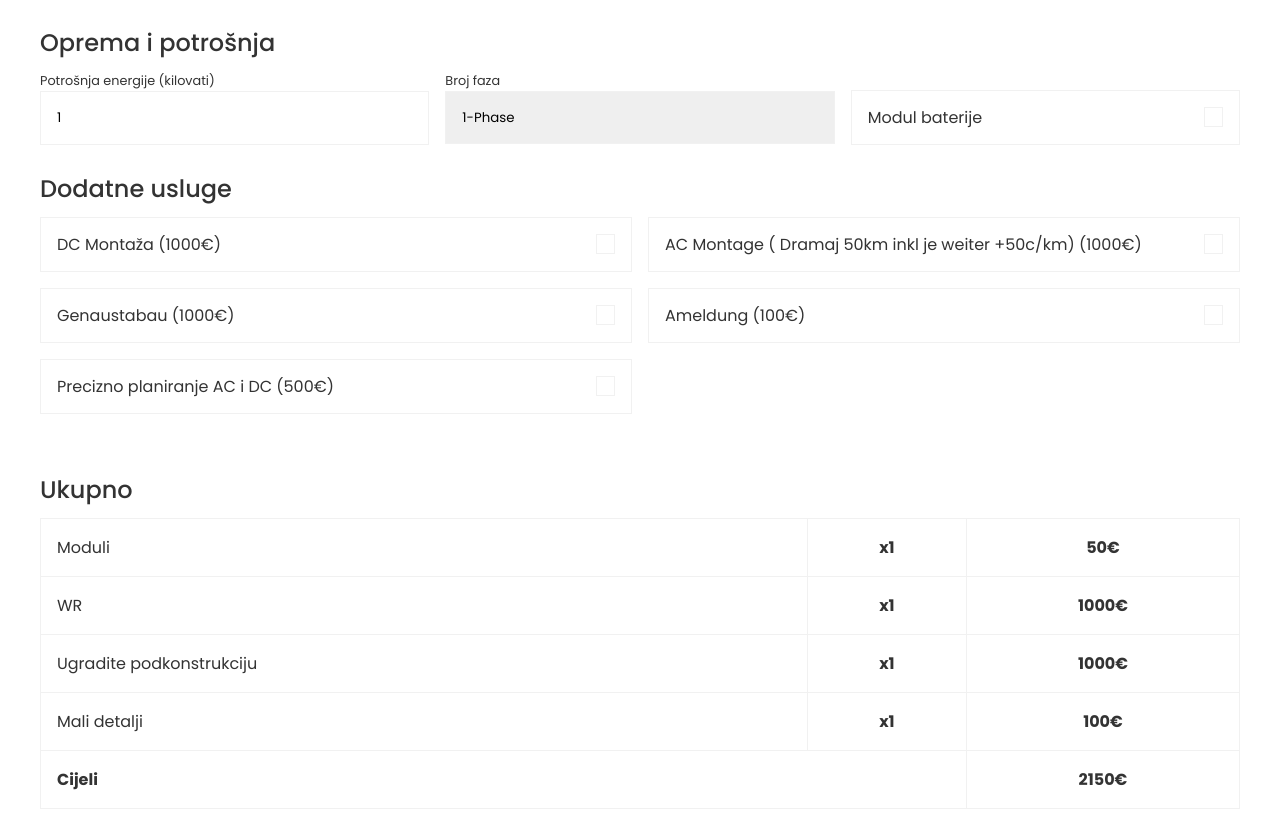
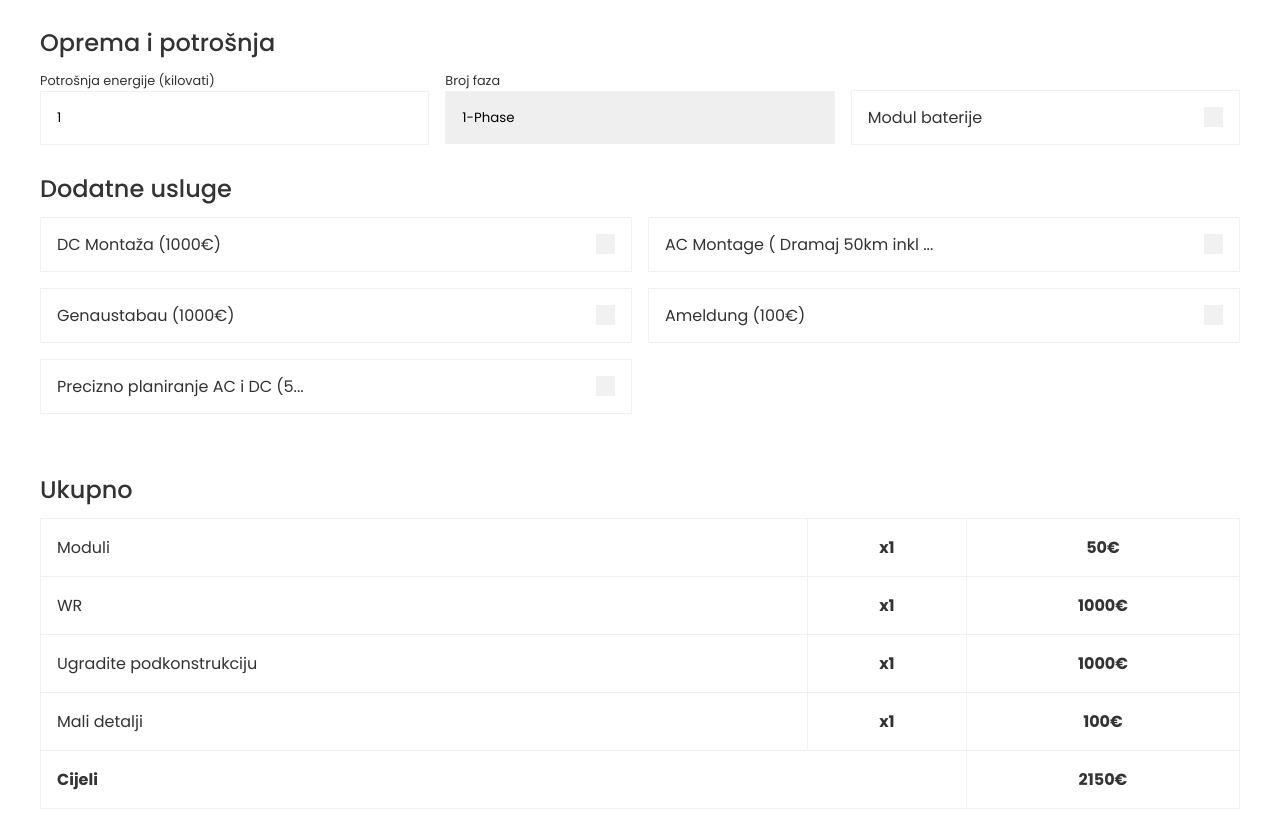
Before and after one commit to Nitrosick/Adites, a Nuxt app: page /calculator in a window 1280 px wide. Shown: the part 1320-2160 px from the top of the page. Built offline with nearby package versions, Linux system fonts and the light colour scheme.

Commit message:
Checkbox label fix

```diff
--- a/components/app/LangSwitcher.vue
+++ b/components/app/LangSwitcher.vue
@@ -21,10 +21,10 @@ watch(lang, (newLang) => {
   store.changeLanguage(newLang)
 })
 
-onBeforeMount(() => {
+onMounted(() => {
   const storageLang = localStorage.getItem('language')
 
-  if (storageLang) {
+  if (storageLang && ['en', 'de', 'hr'].includes(storageLang)) {
     store.changeLanguage(storageLang)
     lang.value = storageLang
   } else {
@@ -40,7 +40,6 @@ onBeforeMount(() => {
     font-weight: 600;
     padding: 0 1rem;
     border: none;
-    background-color: transparent;
   }
 }
 </style>
--- a/components/field/Checkbox.vue
+++ b/components/field/Checkbox.vue
@@ -1,5 +1,8 @@
 <template>
-  <div class="checkbox-container">
+  <div
+    class="checkbox-container"
+    :title="label.length >= limit ? label : undefined"
+  >
     <div
       class="checkbox"
       :class="{ 'checkbox-disabled': disabled }"
@@ -9,7 +12,7 @@
         :for="id"
         class="checkbox-label"
       >
-        {{ label }}
+        {{ preparedLabel }}
       </label>
       <label class="checkbox-custom">
         <input
@@ -34,7 +37,13 @@ const props = defineProps({
   attrs: { type: Object, default: () => {}}
 })
 
+const limit = 30
 const model = defineModel({ default: null })
+
+const preparedLabel = computed(() => {
+  if (props.label.length < limit) return props.label
+  return props.label.substring(0, limit) + '...'
+})
 </script>
 
 <style lang="scss" scoped>
@@ -55,14 +64,10 @@ const model = defineModel({ default: null })
     display: block;
     width: 1.2rem;
     height: 1.2rem;
-    border: 1px solid $color-grey-3;
+    background-color: $color-grey-3;
     margin-right: 1rem;
     transition: background-color 0.3s;
     cursor: pointer;
-
-    &:hover {
-      background-color: $color-grey-3;
-    }
   }
 
   &-custom:has(.checkbox-field:checked) {
@@ -71,22 +76,12 @@ const model = defineModel({ default: null })
 
   &-field {
     transform: scale(0);
-    // position: relative;
-    // opacity: 0;
-    // width: 1.2rem;
-    // height: 1.2rem;
-    // margin: 0;
-    // margin-right: 1rem;
-    // padding: 0;
-    // accent-color: $color-primary;
-    // cursor: pointer;
   }
 
   &-label {
     flex-grow: 1;
     padding: 0 1rem;
-    overflow: hidden;
-    text-overflow: ellipsis;
+    white-space: nowrap;
     cursor: pointer;
   }
 }
--- a/components/page/calculator/Roof.vue
+++ b/components/page/calculator/Roof.vue
@@ -10,10 +10,11 @@
     >
       <div
         class="roof-top"
+        :class="{
+          'roof-single-slope': +data.slopes === 1,
+          'roof-metal': data.roofType === 'metal'
+        }"
         :style="{
-          height: `${+data.slopes === 2 ? 50 : 100}%`,
-          maxHeight: `${+data.slopes === 2 ? '50%' : 'initial'}`,
-          backgroundImage: `url(/images/${data.roofType === 'tiles' ? 'tiles' : 'metal'}.jpg)`,
           backgroundSize: `${panel.width / data.length * (data.roofType === 'tiles' ? 5 : 15)}% auto`,
           gridTemplateColumns: `repeat(${along}, 1fr)`,
           gridTemplateRows: `repeat(${across}, 1fr)`
@@ -28,8 +29,8 @@
       <div
         v-if="+data.slopes === 2"
         class="roof-bottom"
+        :class="{ 'roof-metal': data.roofType === 'metal' }"
         :style="{
-          backgroundImage: `url(/images/${data.roofType === 'tiles' ? 'tiles' : 'metal'}.jpg)`,
           backgroundSize: `${panel.width / data.length * (data.roofType === 'tiles' ? 5 : 15)}% auto`,
           gridTemplateColumns: `repeat(${along}, 1fr)`,
           gridTemplateRows: `repeat(${across}, 1fr)`
@@ -105,6 +106,7 @@ const across = computed(() => Math.floor((props.data.width / (+props.data.slopes
     display: grid;
     height: 50%;
     max-height: 50%;
+    background-image: url(@/assets/images/tiles.jpg);
     background-position: left top;
     padding: 0.5rem;
   }
@@ -117,6 +119,15 @@ const across = computed(() => Math.floor((props.data.width / (+props.data.slopes
     filter: brightness(0.8);
   }
 
+  &-single-slope {
+    height: 100%;
+    max-height: initial;
+  }
+
+  &-metal {
+    background-image: url(@/assets/images/metal.jpg);
+  }
+
   &-panel {
     width: 100%;
     height: 100%;
```
Also changed, not shown: assets/images/metal.jpg (renamed from public/images/metal.jpg), assets/images/tiles.jpg (renamed from public/images/tiles.jpg).
